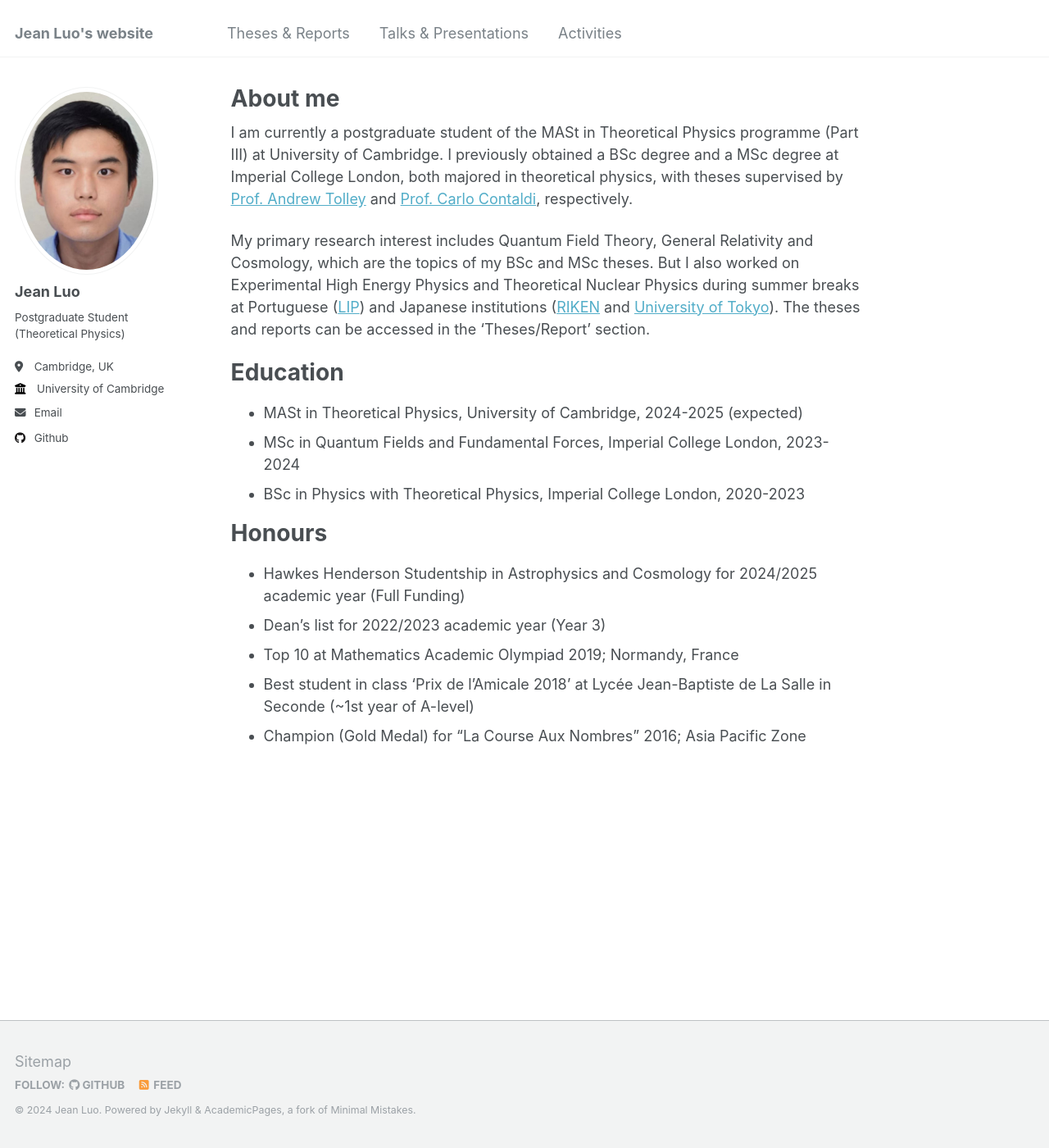
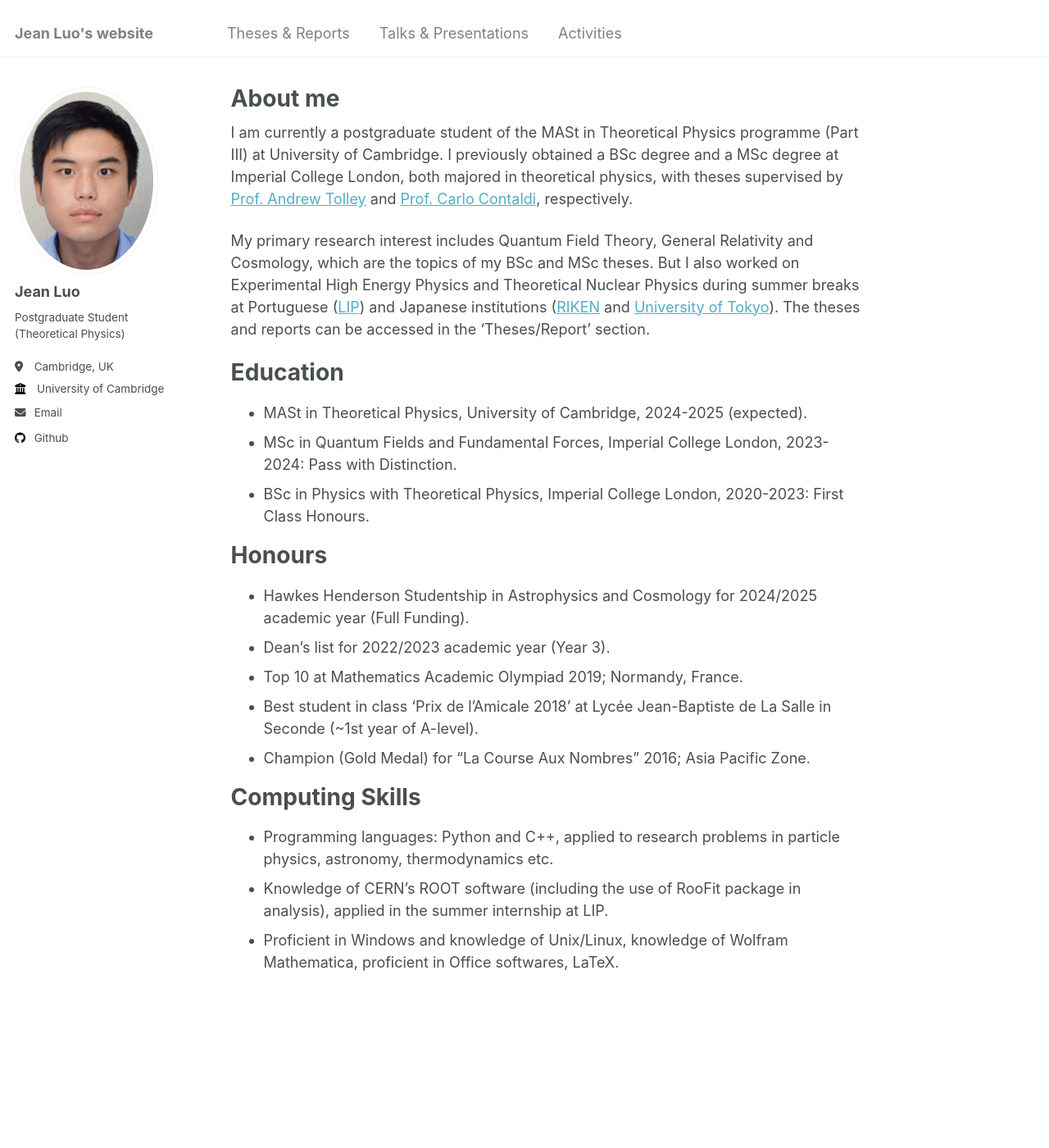
Before and after one commit to JeanYunqiLuo/JeanYunqiLuo.github.io, a Jekyll site: the page built from _pages/about.md, in a window 1280 px wide and 1400 px high. Shown: the whole window at 82% size. Built offline with Jekyll 4.4.1, drawn with Linux system fonts in a browser that asks for light colours.

Commit message:
Update about.md

```diff
--- a/_pages/about.md
+++ b/_pages/about.md
@@ -13,14 +13,20 @@ My primary research interest includes Quantum Field Theory, General Relativity a
 
 Education
 ======
-* MASt in Theoretical Physics, University of Cambridge, 2024-2025 (expected)
-* MSc in Quantum Fields and Fundamental Forces, Imperial College London, 2023-2024
-* BSc in Physics with Theoretical Physics, Imperial College London, 2020-2023
+* MASt in Theoretical Physics, University of Cambridge, 2024-2025 (expected).
+* MSc in Quantum Fields and Fundamental Forces, Imperial College London, 2023-2024: Pass with Distinction.
+* BSc in Physics with Theoretical Physics, Imperial College London, 2020-2023: First Class Honours.
 
 Honours
 ======
-* Hawkes Henderson Studentship in Astrophysics and Cosmology for 2024/2025 academic year (Full Funding)
-* Dean's list for 2022/2023 academic year (Year 3)
-* Top 10 at Mathematics Academic Olympiad 2019; Normandy, France
-* Best student in class 'Prix de l'Amicale 2018' at Lycée Jean-Baptiste de La Salle in Seconde (~1st year of A-level)
-* Champion (Gold Medal) for "La Course Aux Nombres" 2016; Asia Pacific Zone
+* Hawkes Henderson Studentship in Astrophysics and Cosmology for 2024/2025 academic year (Full Funding).
+* Dean's list for 2022/2023 academic year (Year 3).
+* Top 10 at Mathematics Academic Olympiad 2019; Normandy, France.
+* Best student in class 'Prix de l'Amicale 2018' at Lycée Jean-Baptiste de La Salle in Seconde (~1st year of A-level).
+* Champion (Gold Medal) for "La Course Aux Nombres" 2016; Asia Pacific Zone.
+
+Computing Skills
+======
+* Programming languages: Python and C++, applied to research problems in particle physics, astronomy, thermodynamics etc.
+* Knowledge of CERN's ROOT software (including the use of RooFit package in analysis), applied in the summer internship at LIP.
+* Proficient in Windows and knowledge of Unix/Linux, knowledge of Wolfram Mathematica, proficient in Office softwares, LaTeX.
```
